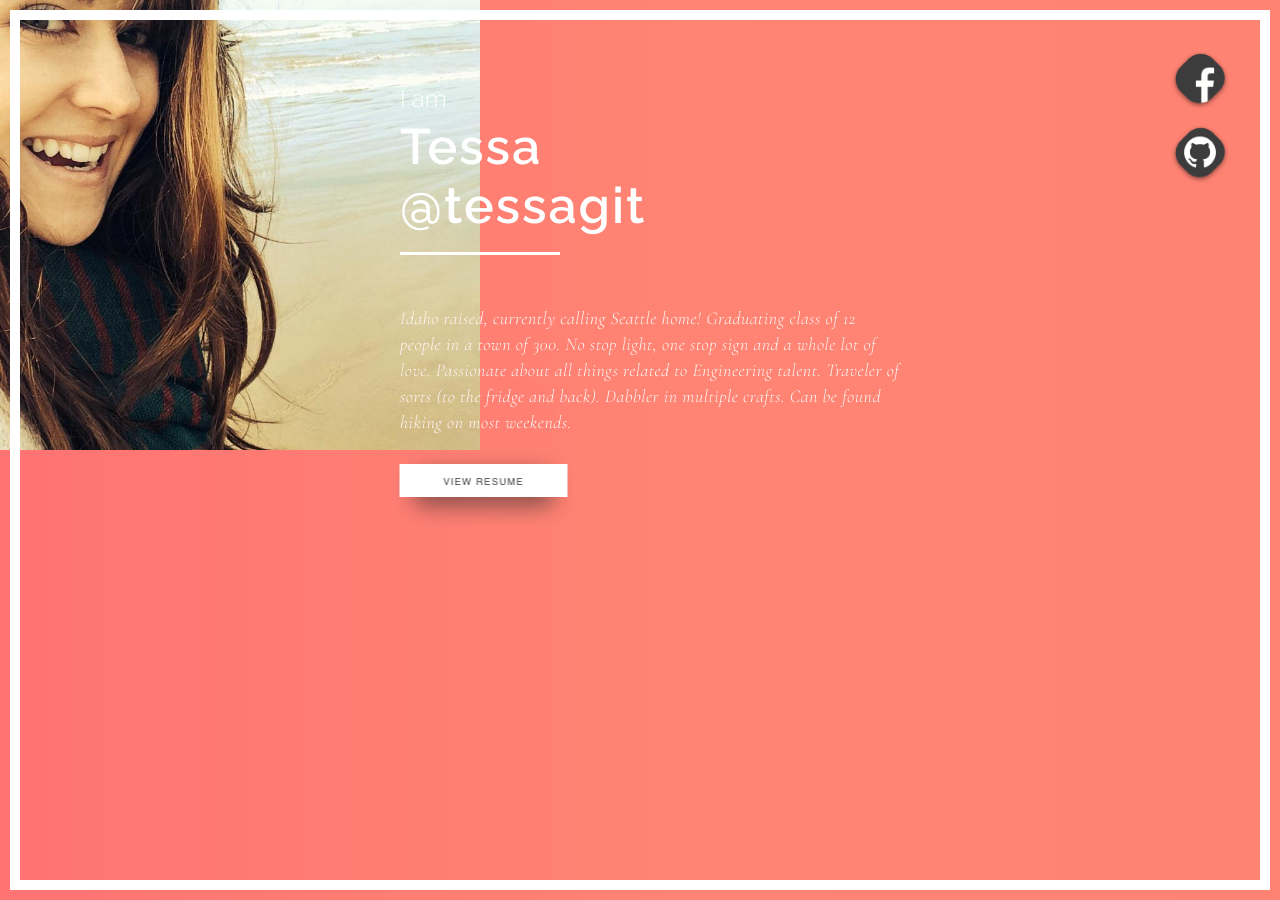
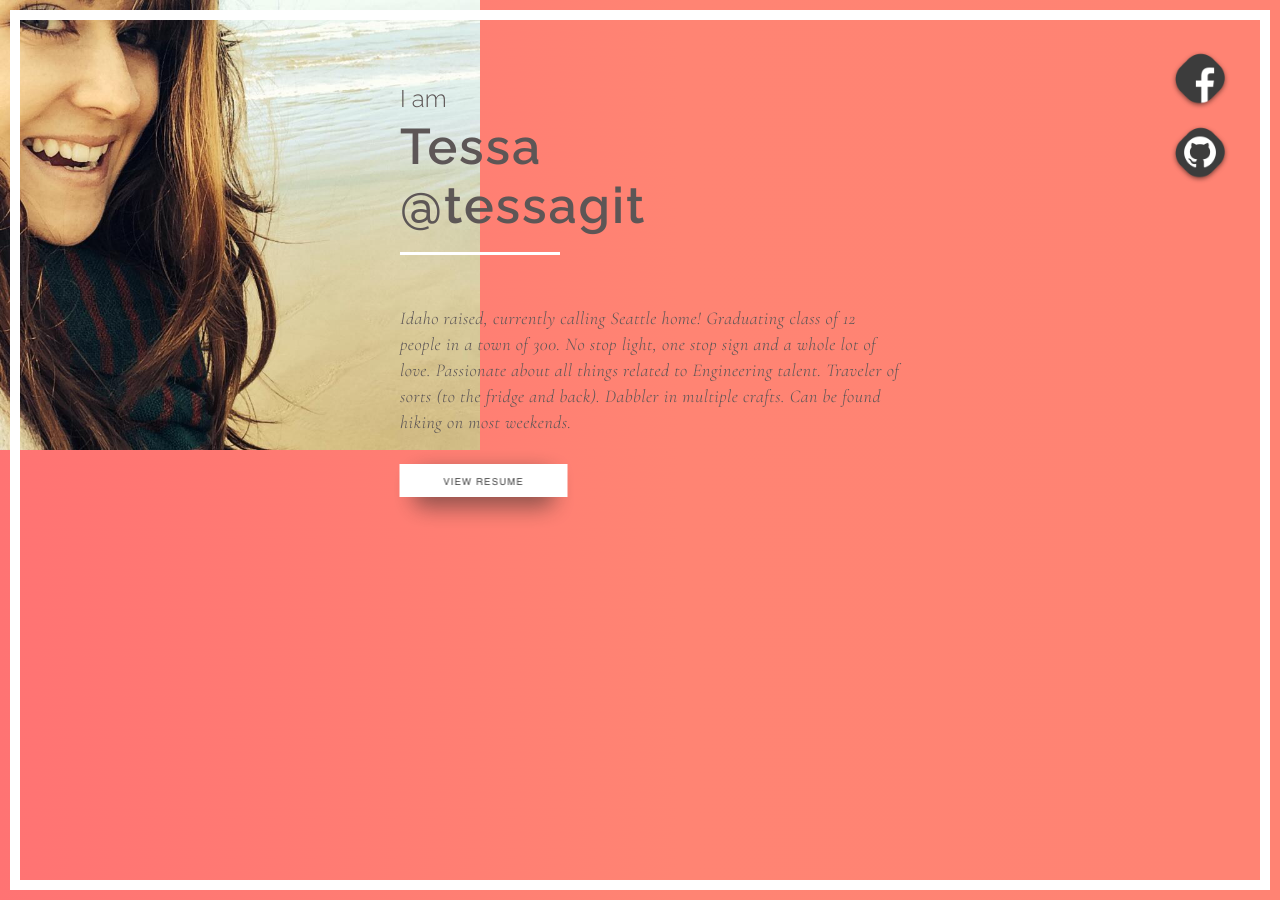
Before and after one commit to Anant08/tessagit.github.io, a Jekyll site: the page index.html, which Jekyll copies as it is, in a window 1280 px wide. Built offline with Jekyll 4.4.1, drawn with Linux system fonts in a browser that asks for light colours.

Commit message:
change text color

```diff
--- a/index.html
+++ b/index.html
@@ -37,7 +37,7 @@ h2 {
 	font-style: italic;
 	font-size: 18px;
 	font-weight: 100 !important;
-	color: #FFF3F1 ;
+	color: #5d5656 ;
 	letter-spacing: 0.5px;
 	line-height: 26px;
 
@@ -66,7 +66,7 @@ h1 {
 	font-family: 'Raleway', sans-serif;
 	font-size: 50px;
 	font-weight: 600 !important;
-	color: #FFFFFF;
+	color: #5d5656;
 	letter-spacing: 1.9px;
 	margin-top: -20px;
 
@@ -95,7 +95,7 @@ h3 {
 	font-family: 'Raleway', sans-serif;
 	font-size: 24px;
     font-weight: 300!important;
-	color: #FFFFFF;
+	color: #5d5656;
 	letter-spacing: -0.02px;
 
 
```
